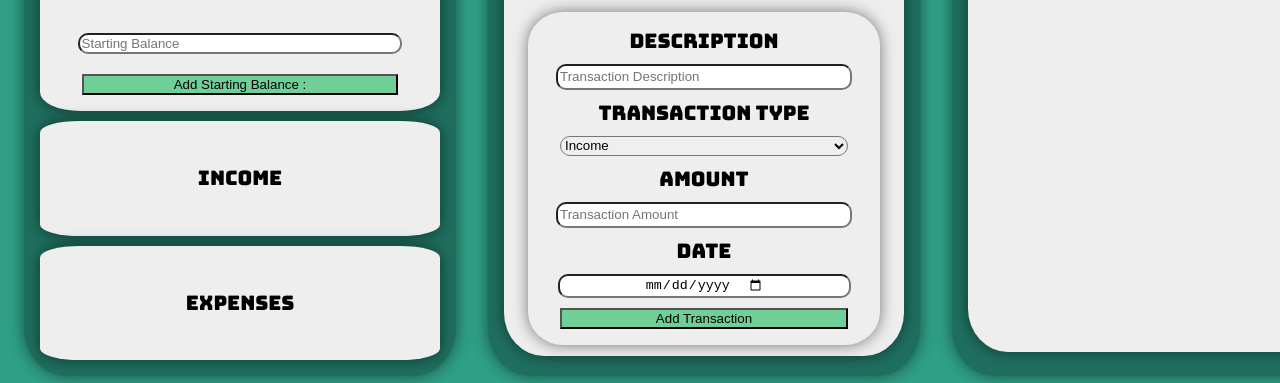
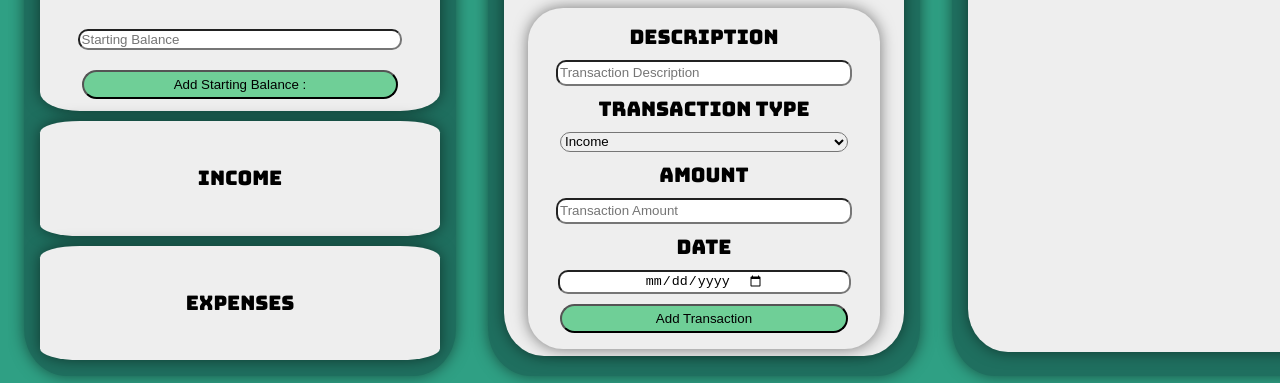
Before and after one commit to raulvasile04/finance-buddy, a plain HTML site: page index.html in a window 1280 px wide. Shown: the part 376-759 px from the top of the page. Drawn offline with Linux system fonts and the light colour scheme; a web font is replaced by a local one.

Commit message:
Hid scrollbar and added green button design

```diff
--- a/styles.css
+++ b/styles.css
@@ -3,7 +3,7 @@ body{
     overflow-x:auto ;
 }
 
-.body::-webkit-scrollbar {
+body::-webkit-scrollbar {
     display: none;
 }
 
@@ -267,9 +267,18 @@ input{
     align-items: center;
 }
 
-button{
+#add-transaction {
     width : 90%;
     background-color : #6FCF97;
+    padding : 5px;
+    border-radius: 15px;
+}
+
+#starting-balance-button{
+    width : 90%;
+    background-color : #6FCF97;
+    padding : 5px;
+    border-radius: 15px;
 }
 
 select{
```
